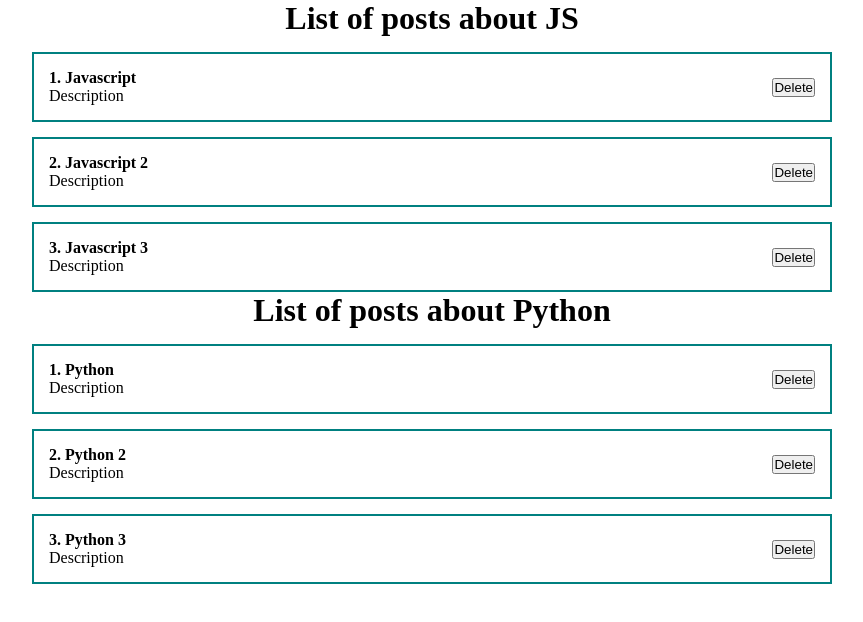
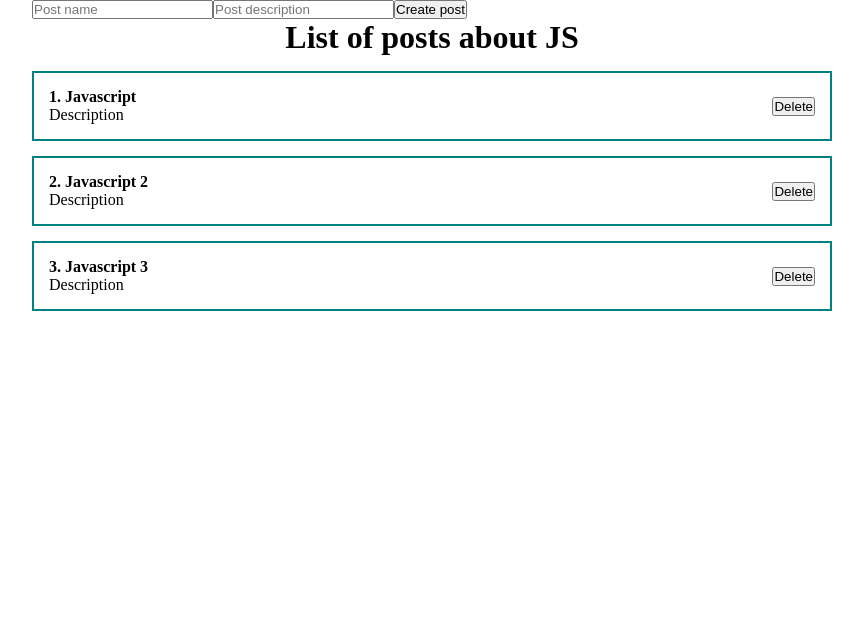
Before and after one commit to Dmytro27Ind/react-course, a React (Create React App) app: page / in a window 1280 px wide. Shown: the top 622 px of the page, without its empty margins (208-1071 px from the left). Built offline with nearby package versions, Linux system fonts and the light colour scheme.

Commit message:
My own button component with own style

```diff
--- a/src/App.js
+++ b/src/App.js
@@ -41,17 +41,16 @@ function App() {
     {id: 3, title: 'Javascript 3', body: 'Description'},
   ])
 
-  const [posts2, setPosts2] = useState([
-    {id: 1, title: 'Python', body: 'Description'},
-    {id: 2, title: 'Python 2', body: 'Description'},
-    {id: 3, title: 'Python 3', body: 'Description'},
-  ])
-
   return (
     // appOne;
+
     <div className="App">
+      <form>
+        <input type="text" placeholder="Post name"/>
+        <input type="text" placeholder="Post description"/>
+        <button>Create post</button>
+      </form>
       <PostList posts={posts} title="List of posts about JS"/>
-      <PostList posts={posts2} title="List of posts about Python"/>
     </div>
   );
 }
--- a/src/components/PostList.jsx
+++ b/src/components/PostList.jsx
@@ -5,9 +5,10 @@ function PostList({posts, title}) {
     return (
         <div>
             <h1 style={{textAlign: 'center'}}>{title}</h1>
-            {posts.map(post =>
-                <PostItem post={post} key={post.id}/>
-            )}
+            {posts.map(post => {
+                //* map return array. React transform this array to sequence of objects on page.
+                return <PostItem post={post} key={post.id}/>
+            })}
         </div>
     );
 }
```
Also changed, not shown: src/components/UI/button/MyButton.jsx (added, +9 -0 lines), src/components/UI/button/MyButton.module.css (added).
